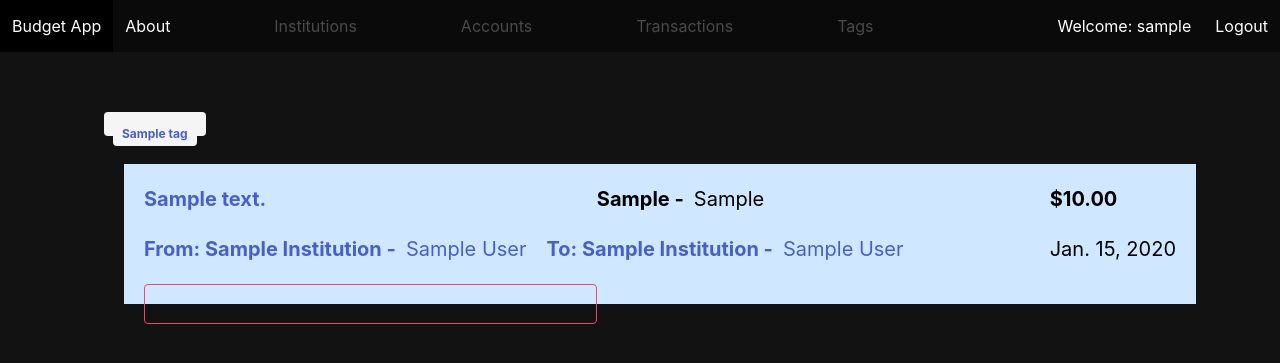
After one commit to siemenjm/practice_budget_app, a Django app: page /tags/1/ in a window 1280 px wide. The commit adds this page. Shown: the top 363 px of the page. Run offline with Django 4.2, Linux system fonts and the light colour scheme; a user stored in the database is signed in; tables that the repository leaves empty hold one stand-in row (values such as "Sample post").

Commit message:
Add many-to-many functionality between tags and transactions

```diff
--- a/main_app/admin.py
+++ b/main_app/admin.py
@@ -1,6 +1,7 @@
 from django.contrib import admin
-from .models import Account, Institution, Transaction
+from .models import Account, Institution, Transaction, Tag
 
 admin.site.register(Account)
 admin.site.register(Institution)
 admin.site.register(Transaction)
+admin.site.register(Tag)
--- a/main_app/models.py
+++ b/main_app/models.py
@@ -52,7 +52,8 @@ class Transaction(models.Model):
 
 class Tag(models.Model):
     title = models.CharField(max_length=250)
-    transactions = models.ManyToManyField(Transaction)
+    transactions = models.ManyToManyField(Transaction, default='')
+    user = models.ForeignKey(User, on_delete=models.CASCADE, default=1)
 
     def __str__(self):
         return self.title
--- a/main_app/static/styles/main.css
+++ b/main_app/static/styles/main.css
@@ -113,7 +113,7 @@ body {
     margin-top: 500px;
   }
 
-  .acount-list, .transaction-list {
+  .acount-list, .transaction-list, .tag-list {
     display: flex;
     flex-direction: column;
   }
@@ -179,3 +179,8 @@ body {
     grid-area: 2 / 1 / span 1 / span 2;
     display: flex;
   }
+
+  .tag {
+    margin-top: 20px;
+    width: fit-content;
+  }
--- a/main_app/templates/base.html
+++ b/main_app/templates/base.html
@@ -35,6 +35,9 @@
                 <div class="navbar-menu">
                     <a class="navbar-item" href="{% url 'transaction_list' %}">Transactions</a>
                 </div>
+                <div class="navbar-menu">
+                    <a class="navbar-item" href="{% url 'tag_list' %}">Tags</a>
+                </div>
                 <div class="navbar-menu navbar-end">
                     <span class="navbar-item">Welcome: {{user.username}}</span>
                     <a class="navbar-item" href="{% url 'logout' %}">Logout</a>
--- /dev/null
+++ b/main_app/templates/tag_detail.html
@@ -0,0 +1,84 @@
+{% extends 'base.html' %}
+{% block content %}
+<div class="tag">
+    <div class="tag">
+        <a href="{% url 'tag_detail' tag.pk %}">
+            <p class="description">{{tag.title}}</p>
+        </a>
+    </div>
+</div>
+
+<div class="transaction-list">
+    {% for transaction in tag.transactions.all %}
+    <div class="transaction">
+        <a href="{% url 'transaction_detail' transaction.pk %}">
+            <p class="description">{{transaction.description}}</p>
+        </a>
+        <div class="categories">
+                <p class="category">{{transaction.category}} - </p>
+                <p class="sub-category">{{transaction.sub_category}}</p>
+        </div>
+        <p class="amount">${{transaction.amount}}</p>
+        {% if transaction.credited_account and transaction.debited_account %}
+        <div class="accounts-container">
+            <a href="{% url 'institution_detail' transaction.credited_account.institution.pk %}">
+                <p class="credited-institution">From: {{transaction.credited_account.institution}} -</p>
+            </a>
+            <a href="{% url 'account_detail' transaction.credited_account.pk %}">
+                <p class="credited-account">{{transaction.credited_account}}</p>
+            </a>
+            <a href="{% url 'institution_detail' transaction.debited_account.institution.pk %}">
+                <p class="debited-institution">To: {{transaction.debited_account.institution}} -</p>
+            </a>
+            <a href="{% url 'account_detail' transaction.debited_account.pk %}">
+                <p class="debited-account">{{transaction.debited_account}}</p>
+            </a>
+        </div>
+        {% elif transaction.credited_account %}
+        <div class="accounts-container">
+            <a href="{% url 'institution_detail' transaction.credited_account.institution.pk %}">
+                <p class="credited-institution">From: {{transaction.credited_account.institution}} -</p>
+            </a>
+            <a href="{% url 'account_detail' transaction.credited_account.pk %}">
+                <p class="credited-account">{{transaction.credited_account}}</p>
+            </a>
+        </div>
+        {% elif transaction.debited_account %}
+        <div class="accounts-container">
+            <a href="{% url 'institution_detail' transaction.debited_account.institution.pk %}">
+                <p class="debited-institution">To: {{transaction.debited_account.institution}} -</p>
+            </a>
+            <a href="{% url 'account_detail' transaction.debited_account.pk %}">
+                <p class="debited-account">{{transaction.debited_account}}</p>
+            </a>
+        </div>
+        {% endif %}
+        <p class="date">{{transaction.transaction_date}}</p>
+
+        <a href="{% url 'tag_transaction_assoc' tag.pk transaction.pk %}?assoc=remove" class="button is-danger is-outlined">
+            <span class="icon is-small">
+                <i class="fas fa-times"></i>
+            </span>
+        </a>
+    </div>
+    {% empty %}
+    <article class="message">
+        <div class="message-header">
+            <p>No Transactions Available</p>
+        </div>
+    </article>
+    {% endfor %}
+</div>
+
+{% comment %} <a href="{% url 'transaction_update' transaction.pk %}" class="button is-info">Update Transaction
+    <span class="icon">
+        <i class="fas fa-edit"></i>
+    </span>
+</a>
+<a href="{% url 'transaction_delete' transaction.pk %}" class="button is-danger">
+    <span class="icon">
+        <i class="fas fa-trash-alt"></i>
+    </span>
+</a> {% endcomment %}
+
+{% endblock %}
--- a/main_app/urls.py
+++ b/main_app/urls.py
@@ -19,5 +19,9 @@ urlpatterns = [
     path('transactions/<int:pk>/', views.TransactionDetail.as_view(), name='transaction_detail'),
     path('transactions/<int:pk>/update', views.TransactionUpdate.as_view(), name='transaction_update'),
     path('transactions/<int:pk>/delete', views.TransactionDelete.as_view(), name='transaction_delete'),
+    path('tags/', views.TagList.as_view(), name='tag_list'),
+    path('tags/new/', views.TagCreate.as_view(), name='tag_create'),
+    path('tags/<int:pk>/', views.TagDetail.as_view(), name='tag_detail'),
+    path('tags/<int:pk>/transactions/<int:transaction_pk>/', views.TagTransactionAssoc.as_view(), name='tag_transaction_assoc'),
     path('users/signup/', views.Signup.as_view(), name='signup'),
 ]
--- a/main_app/views.py
+++ b/main_app/views.py
@@ -4,7 +4,7 @@ from django.http import HttpResponse
 from django.views.generic.base import TemplateView
 from django.views.generic.edit import CreateView, UpdateView, DeleteView
 from django.views.generic import DetailView
-from .models import Account, Institution, Transaction
+from .models import Account, Institution, Transaction, Tag
 from django.urls import reverse
 from django.contrib.auth import login
 from django.contrib.auth.forms import UserCreationForm
@@ -152,6 +152,45 @@ class TransactionDelete(DeleteView):
     template_name = 'transaction_delete_confirmation.html'
     success_url = '/transactions/'
 
+@method_decorator(login_required, name='dispatch')
+class TagList(TemplateView):
+    template_name = 'tag_list.html'
+
+    def get_context_data(self, **kwargs):
+        context = super().get_context_data(**kwargs)
+
+        context["tags"] = Tag.objects.filter(user = self.request.user)
+        context['header'] = 'Your Tags'
+
+        return context
+
+@method_decorator(login_required, name='dispatch')
+class TagCreate(CreateView):
+    model = Tag
+    fields = ['title']
+    template_name = 'tag_create.html'
+    success_url = '/tags/'
+
+    def form_valid(self, form):
+        form.instance.user = self.request.user
+        return super(TagCreate, self).form_valid(form)
+
+@method_decorator(login_required, name='dispatch')
+class TagDetail(DetailView):
+    model = Tag
+    template_name = 'tag_detail.html'
+
+@method_decorator(login_required, name='dispatch')
+class TagTransactionAssoc(View):
+    def get(self, request, pk, transaction_pk):
+        assoc = request.GET.get('assoc')
+        if assoc == 'remove':
+            Tag.objects.get(pk=pk).transactions.remove(transaction_pk)
+        if assoc == 'add':
+            Tag.objects.get(pk=pk).transactions.add(transaction_pk)
+
+        return redirect('/tags/')
+
 class Signup(View):
     def get(self, request):
         form = UserCreationForm()
```
Also changed, not shown: main_app/templates/tag_create.html (added, +14 -0 lines), main_app/templates/tag_list.html (added, +25 -0 lines), main_app/migrations/0011_tag.py (added), main_app/migrations/0012_tag_user.py (added), main_app/migrations/0013_alter_tag_transactions.py (added).
